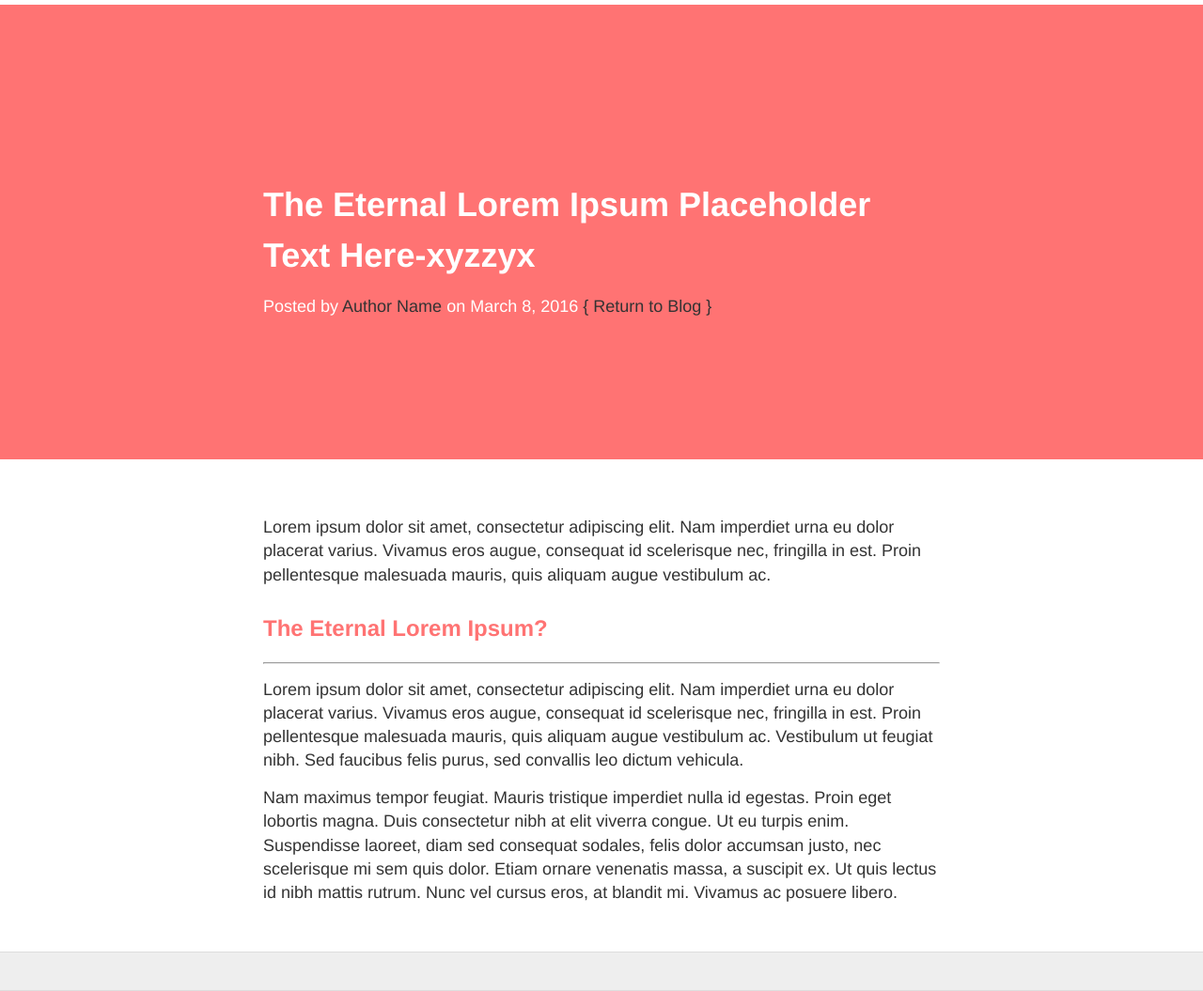
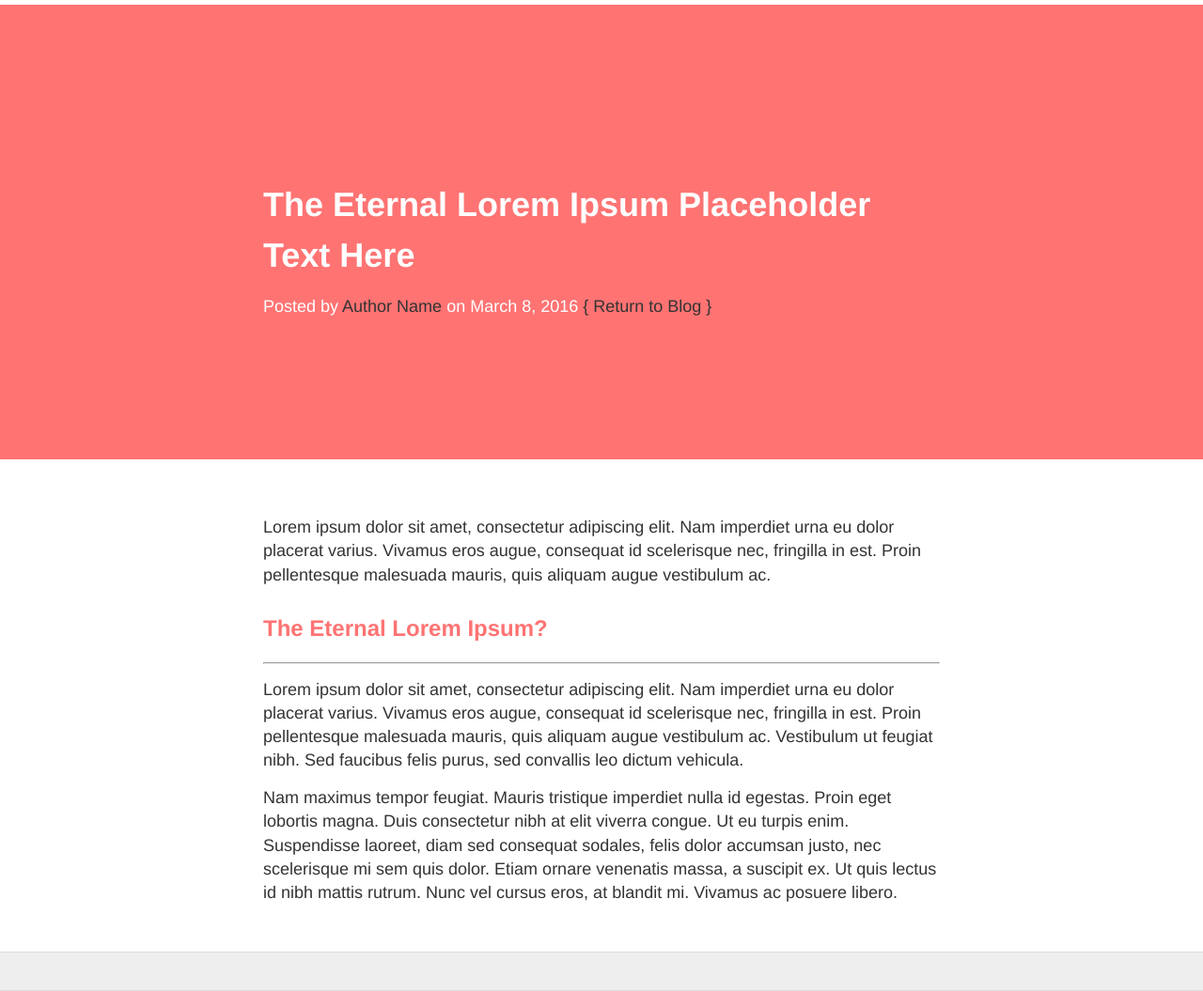
Before and after one commit to zc58778560/zc58778560.github.io, a Jekyll site: the page built from _posts/2016-03-08-Eternal-Lorem-Ipsum.md, in a window 1280 px wide. Shown: the whole page at 94% size. Built offline with Jekyll 4.4.1, drawn with Linux system fonts in a browser that asks for light colours; nearby versions of some CDN libraries.

Commit message:
测试结束，恢复原样

```diff
--- a/_layouts/blog.html
+++ b/_layouts/blog.html
@@ -22,7 +22,7 @@
     <div class="intro-header">
       <div class="container">
         <div class="post-heading">
-            <h1>{{page.title}}-xyz{{site.baseurl}}zyx</h1>
+            <h1>{{page.title}}</h1>
             <span class="meta">Posted by <a href="{{ site.baseurl }}/about"> {{page.author}}
             </a> on {{ page.date | date: "%B %e, %Y" }}
             <a href="{{ site.baseurl }}/"> { Return to Blog }</a>
```
